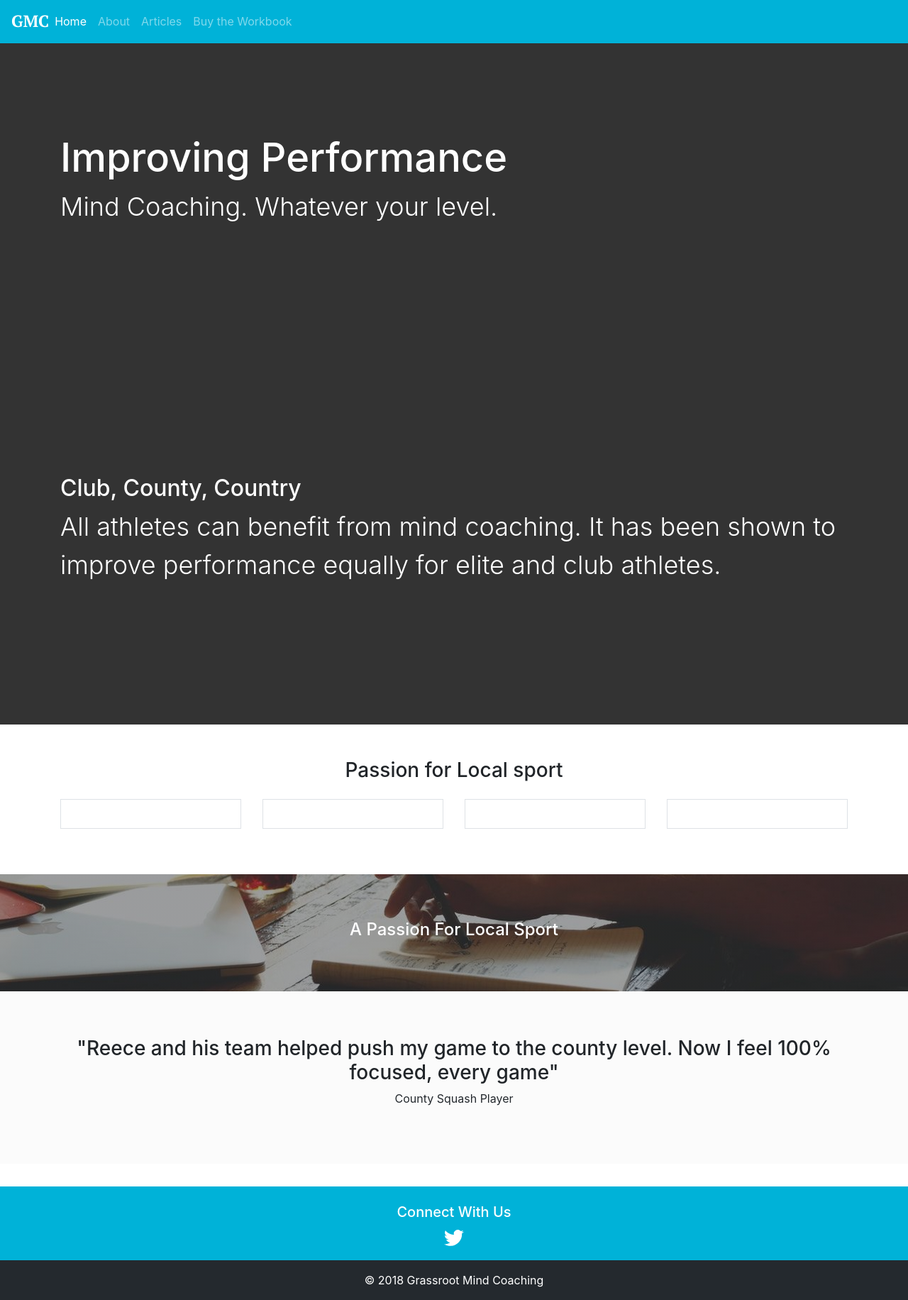
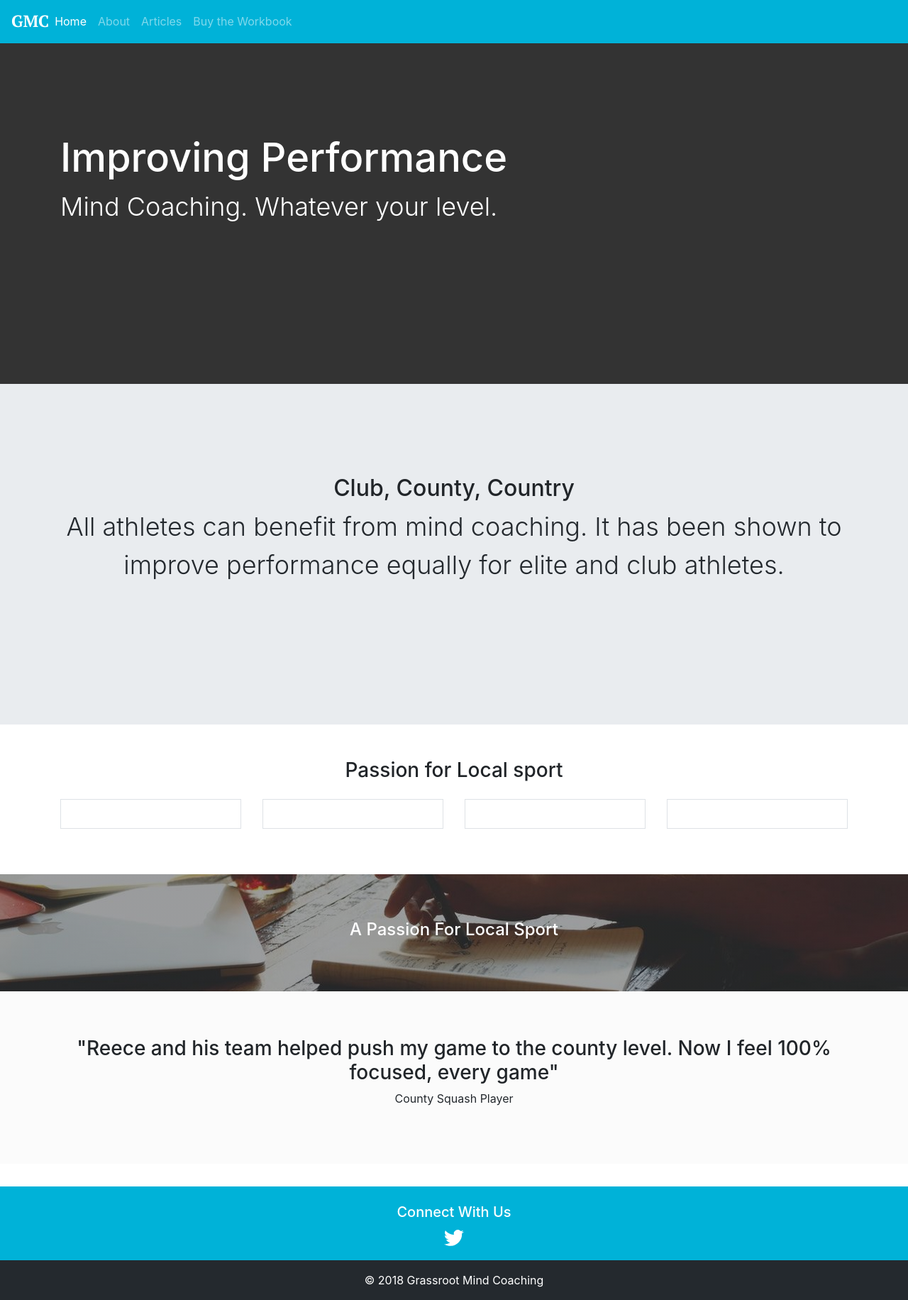
Before and after one commit to krussll/etsysimplicity, a Jekyll site: the page built from index.md, in a window 1280 px wide. Shown: the whole page at 71% size. Built offline with Jekyll 4.4.1, drawn with Linux system fonts in a browser that asks for light colours; nearby versions of some CDN libraries.

Commit message:
Update home.html

```diff
--- a/_layouts/home.html
+++ b/_layouts/home.html
@@ -14,8 +14,8 @@
       </div>
     </div>
 
-    <div class="jumbotron main post-colour-black dark">
-      <div class="container">
+    <div class="jumbotron main">
+      <div class="container text-center">
         <h2>Club, County, Country</h2>
         <p class="lead">All athletes can benefit from mind coaching. It has been shown to improve performance equally for elite and club athletes.</p>
       </div>
```
